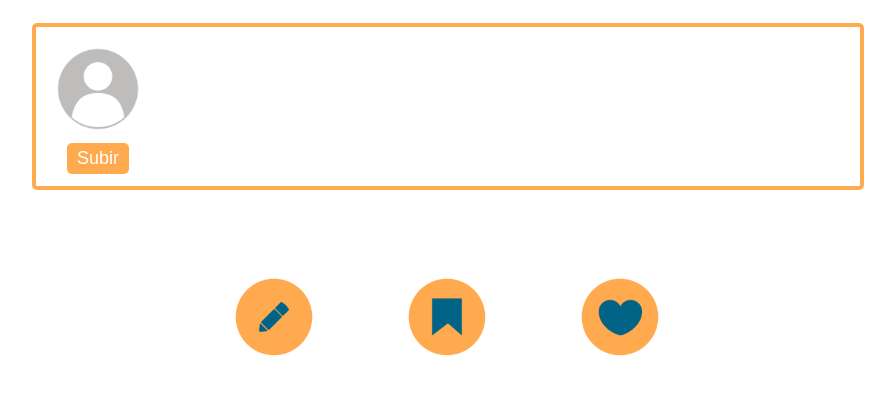
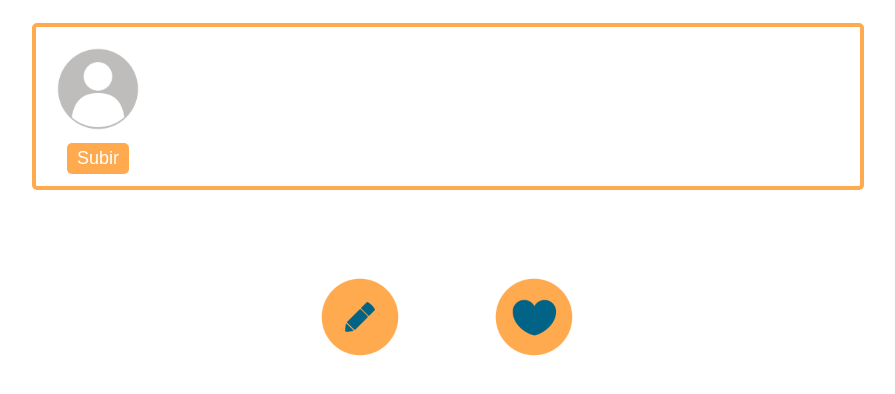
Before and after one commit to bl33h/visitOurLands, a React (Vite) app: page /Profile in a window 1280 px wide. Shown: the top 394 px of the page, without its empty margins (192-1087 px from the left). Built offline with nearby package versions, Linux system fonts and the light colour scheme.

Commit message:
delete save button

```diff
--- a/src/Pages/Profile/Profile.jsx
+++ b/src/Pages/Profile/Profile.jsx
@@ -5,7 +5,6 @@ import '/src/Components/display.css';
 import profileImage from '../../assets/profile.png';
 import { supabase } from '../../client';
 import edit from '../../assets/1.png';
-import save from '../../assets/2.png';
 import like from '../../assets/3.png';
 import EditButton from './buttons/edit/EditButton';
 import LikeButton from './buttons/like/LikeButton';
@@ -210,19 +209,6 @@ function Profile() {
             }}
             onClick={() => handleEditRecommendationClick(null)}
           ></button>
-          <button
-            id="save"
-            className="each-button"
-            data-testid="save-button"
-            style={{
-              backgroundImage: `url(${save})`,
-              backgroundSize: "cover",
-              backgroundPosition: "center"
-            }}
-            onClick={() => {
-               // Colocar la acción para mostrar las recomendaciones
-            }}
-          ></button>
 
           <button
             id="like"
```
Also changed, not shown: src/assets/2.png (deleted).
